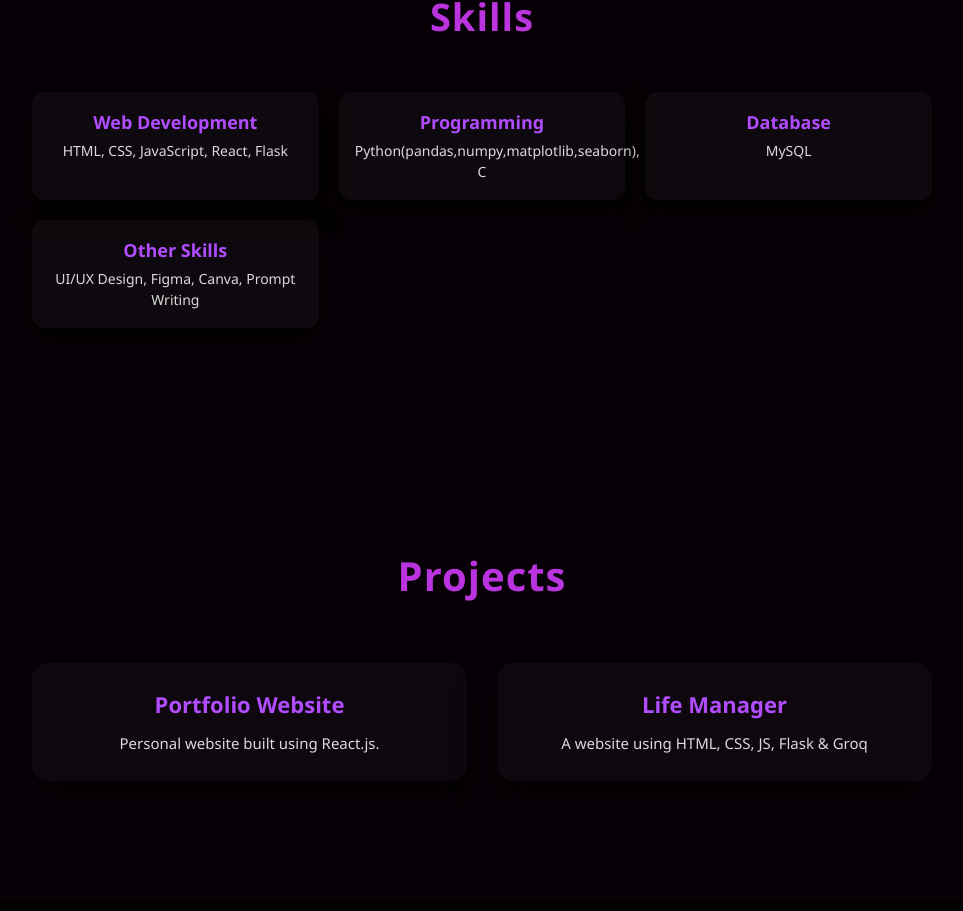
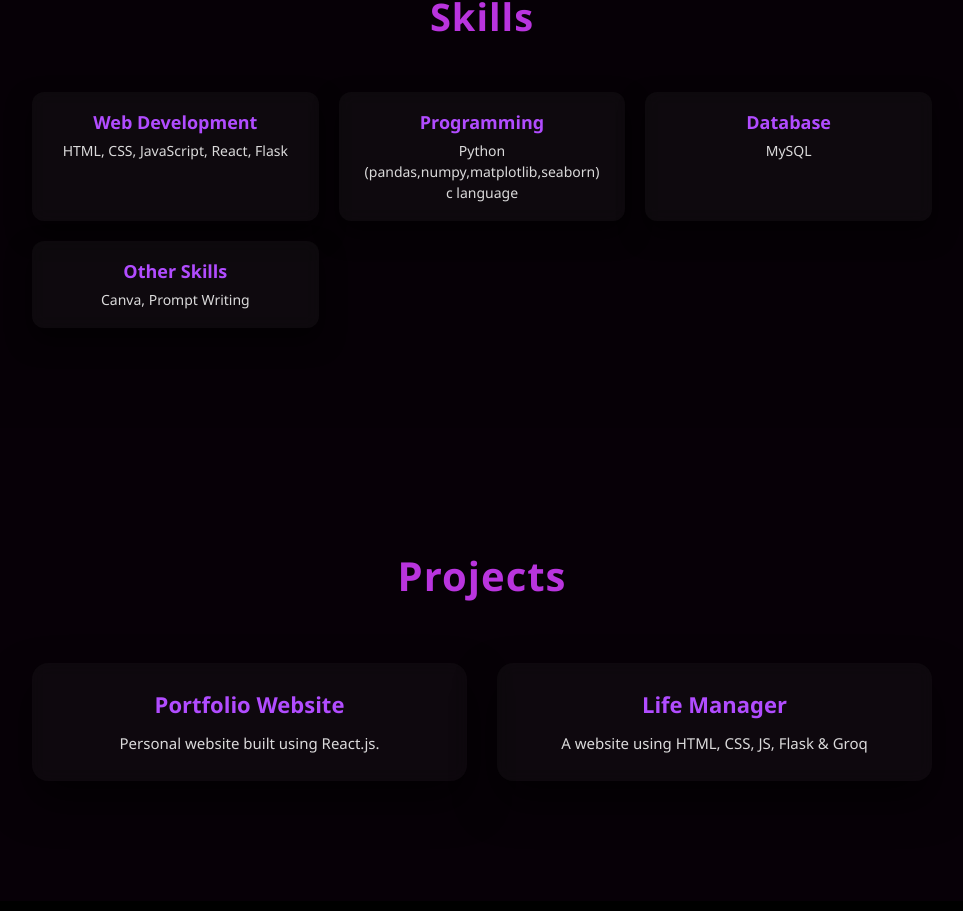
Before and after one commit to METHUNSM001/methun_portfolio, a React (Create React App) app: page / in a window 1280 px wide. Shown: the part 1887-2798 px from the top of the page, without its empty margins (158-1121 px from the left). Built offline with nearby package versions, Linux system fonts and the light colour scheme.

Commit message:
Update skills.js

```diff
--- a/src/components/skills.js
+++ b/src/components/skills.js
@@ -12,7 +12,8 @@ function Skills() {
 
     <div className="skill-group">
       <h3>Programming</h3>
-      <p>Python(pandas,numpy,matplotlib,seaborn), C</p>
+      <p>Python (pandas,numpy,matplotlib,seaborn)</p>
+      <p>c language</p>
     </div>
 
     <div className="skill-group">
@@ -22,7 +23,7 @@ function Skills() {
 
     <div className="skill-group">
       <h3>Other Skills</h3>
-      <p>UI/UX Design, Figma, Canva, Prompt Writing</p>
+      <p>Canva, Prompt Writing</p>
     </div>
   </div>
 </section>
```
